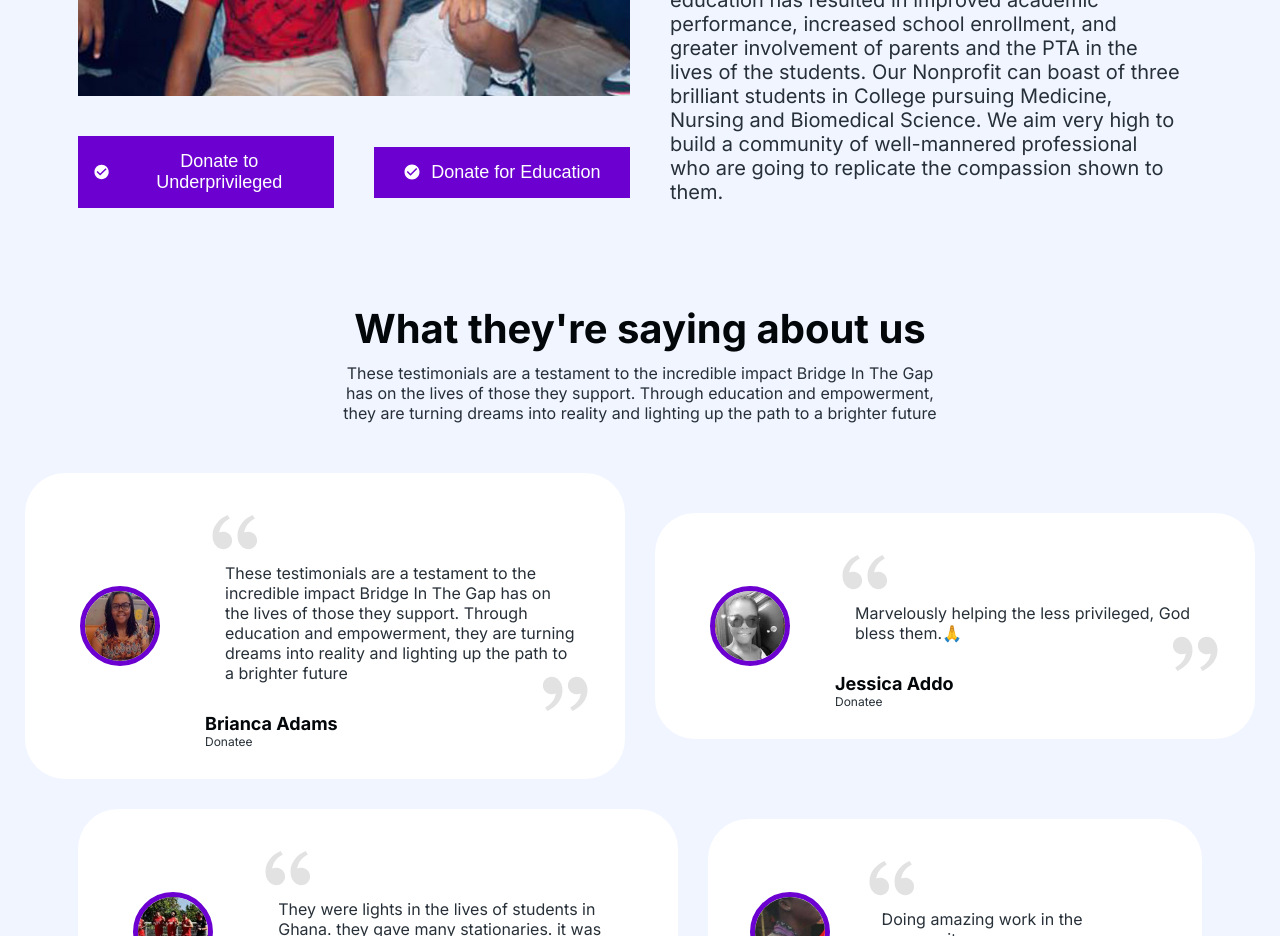
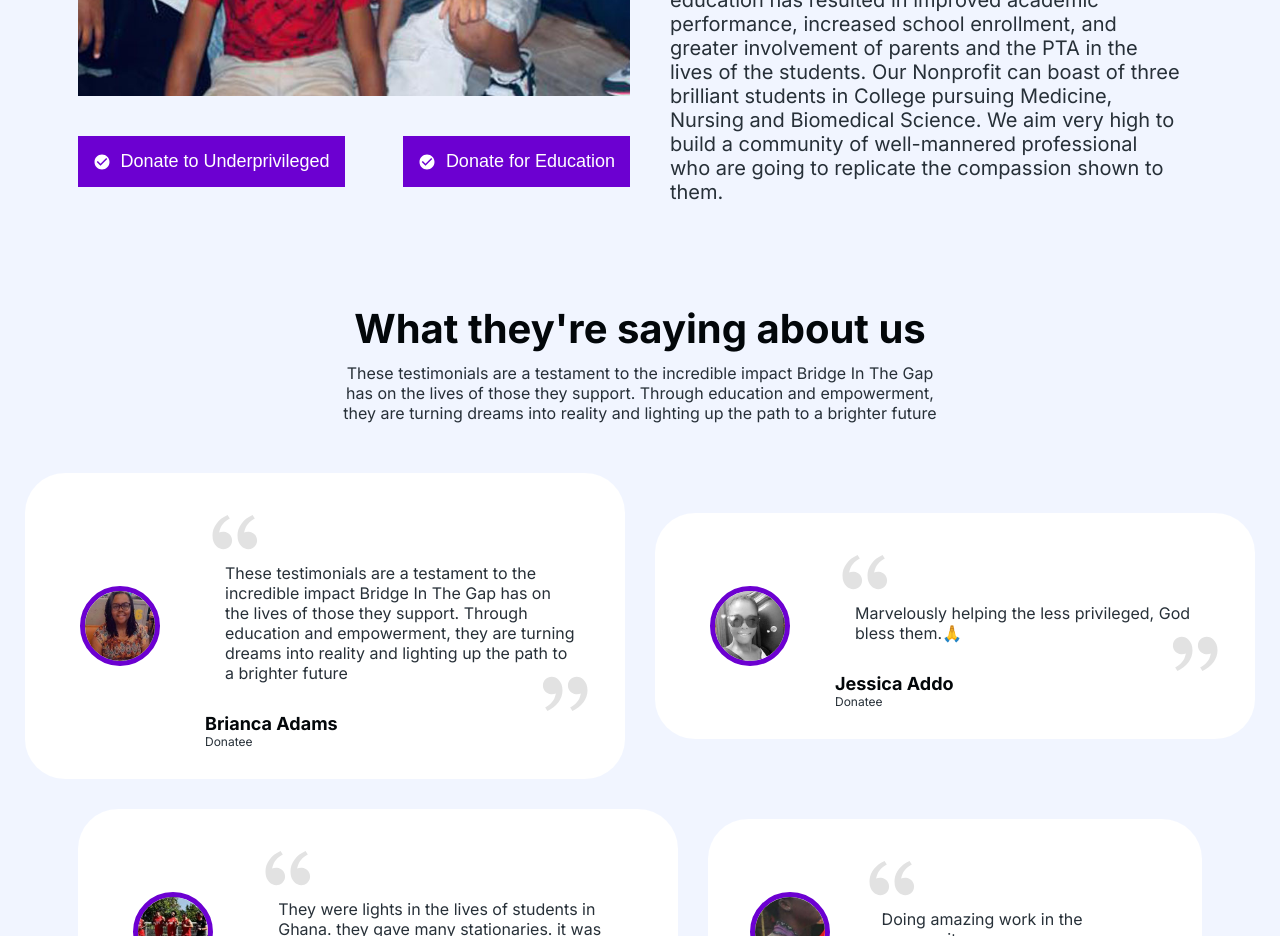
Before and after one commit to herdoycode/ghana, a Next.js app: page /about in a window 1280 px wide. Shown: the part 900-1836 px from the top of the page. Built offline with nearby package versions, Linux system fonts and the light colour scheme.

Commit message:
Add donate link

```diff
--- a/app/about/page.tsx
+++ b/app/about/page.tsx
@@ -1,3 +1,4 @@
+import Link from "next/link";
 import { MdCheckCircle } from "react-icons/md";
 import Slider from "../components/slider/Slider";
 import Tastimonial from "../components/testimonial/Tastimonial";
@@ -18,12 +19,16 @@ const AboutPage = () => {
           <div className="ab-left">
             <Slider />
             <div className="ab-lb">
+              <Link href="https://www.zeffy.com/en-US/donation-form/aa13ac2d-07c5-42fd-8f8c-aba90133e72f">
                 <button>
                   <MdCheckCircle /> Donate to Underprivileged
                 </button>
+              </Link>
+              <Link href="https://www.zeffy.com/en-US/donation-form/aa13ac2d-07c5-42fd-8f8c-aba90133e72f">
                 <button>
                   <MdCheckCircle /> Donate for Education
                 </button>
+              </Link>
             </div>
           </div>
           <div className="ab-rigtht">
```
Lines whose indentation alone changed are shown as unchanged.
